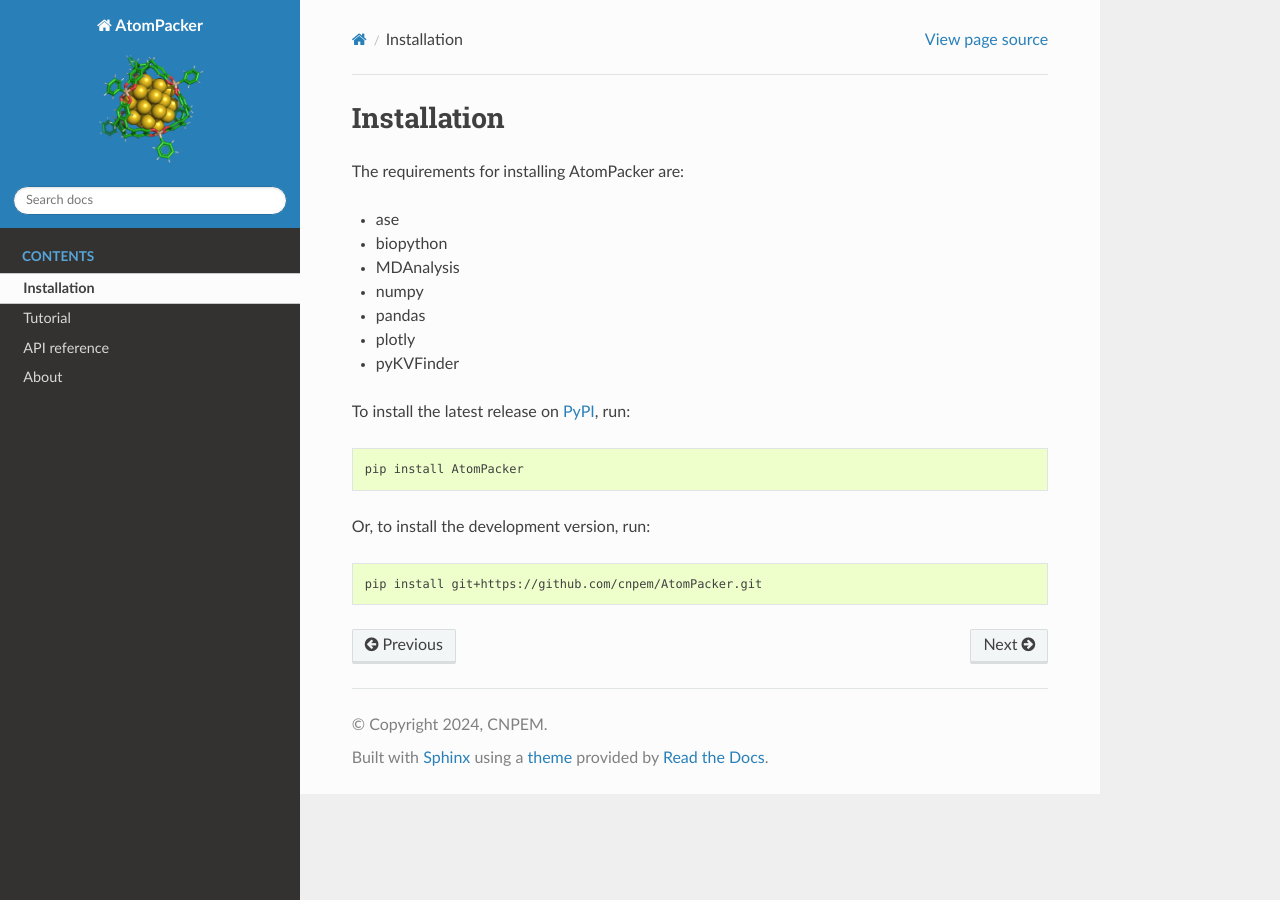
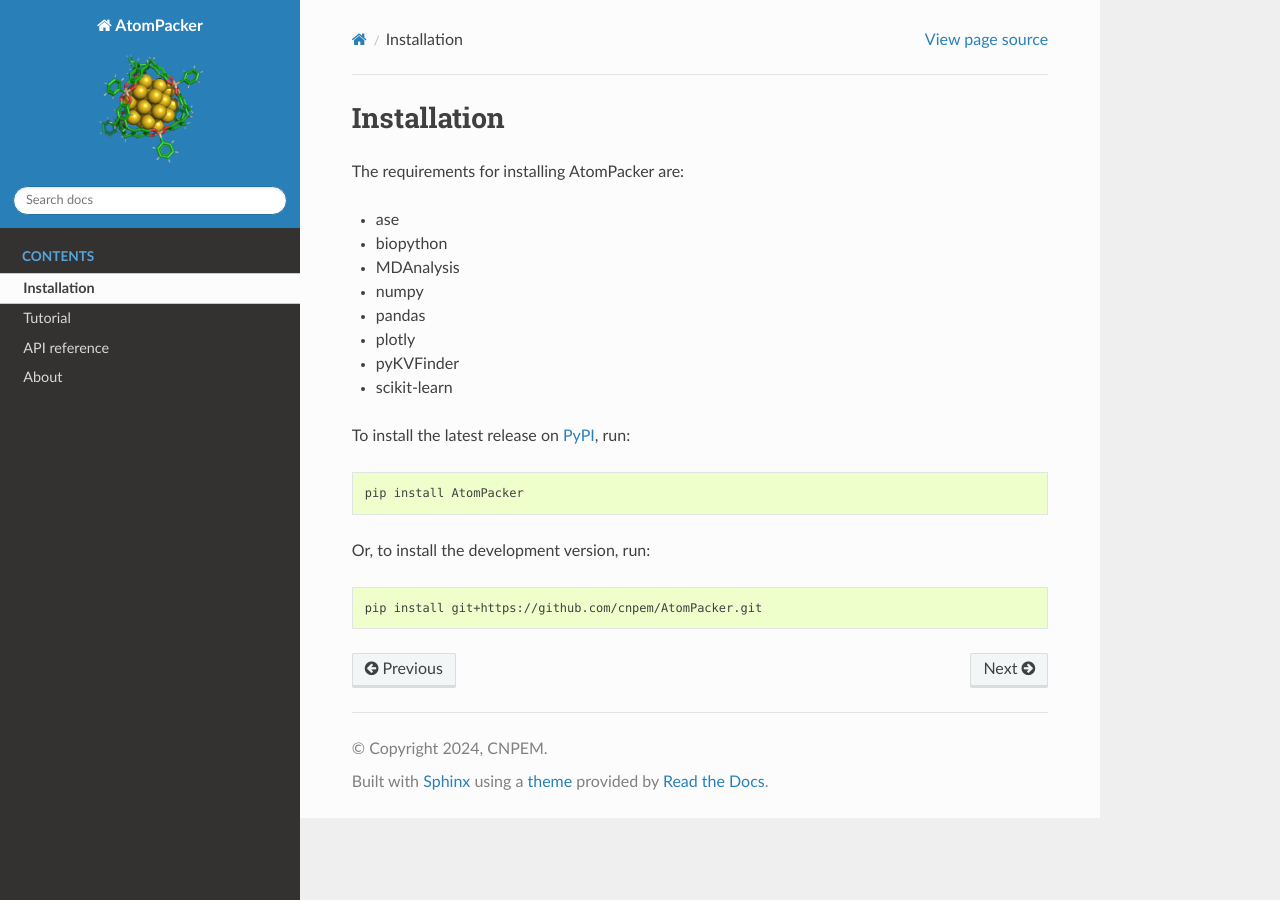
Before and after one commit to cnpem/AtomPacker, a Sphinx documentation site: the page built from docs/installation.rst, in a window 1280 px wide. Built offline with Sphinx 7.4.7 and the Read the Docs theme 3.1.0, drawn with Linux system fonts in a browser that asks for light colours.

Commit message:
Add scikit-learn as dependency in documentation

```diff
--- a/docs/installation.rst
+++ b/docs/installation.rst
@@ -11,6 +11,7 @@
 * pandas
 * plotly
 * pyKVFinder
+* scikit-learn
 
 To install the latest release on `PyPI <https://pypi.org/project/AtomPacker>`_, run:
 
```
Also changed, not shown: README.md (+1 -0 lines).
